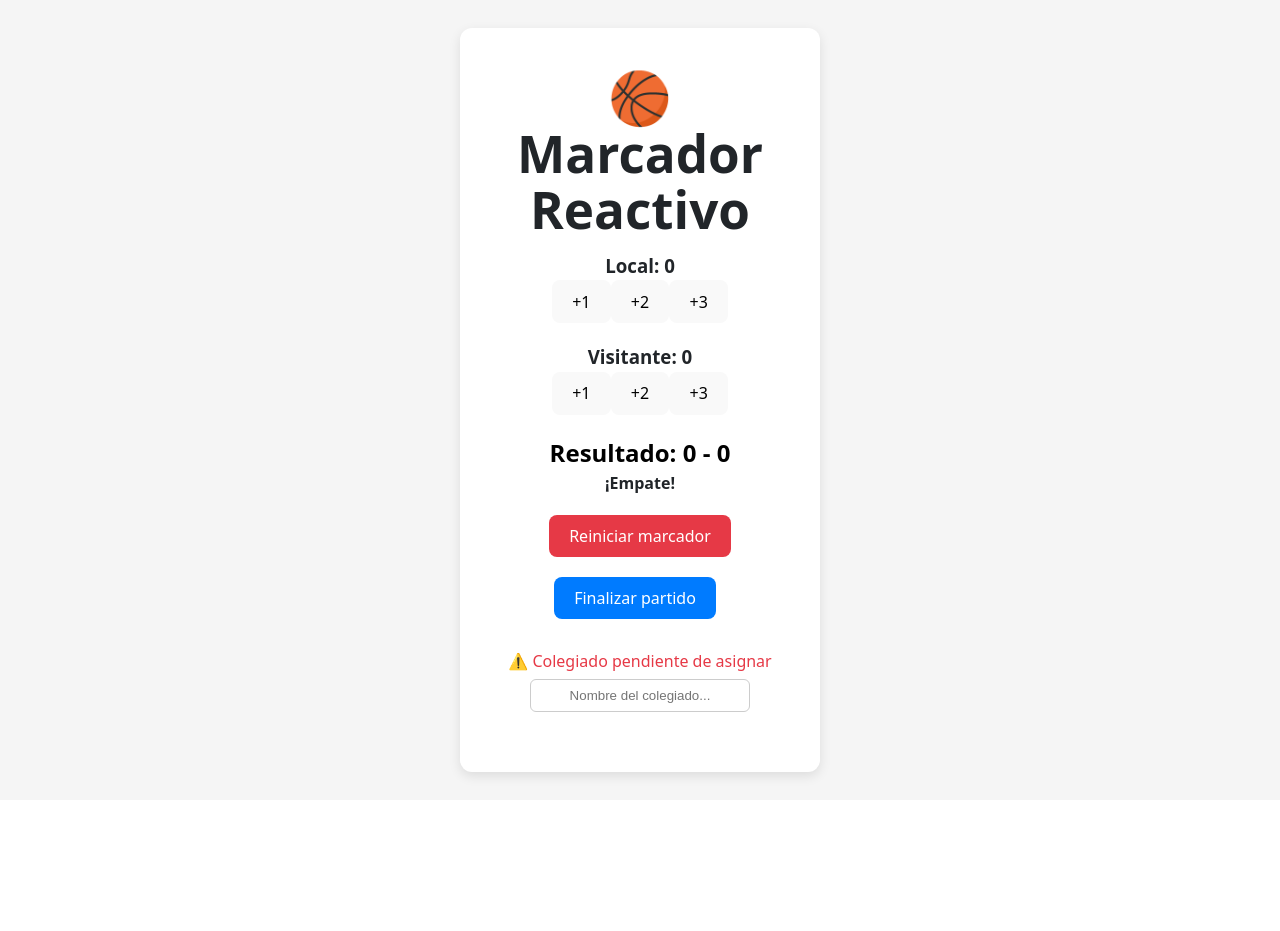
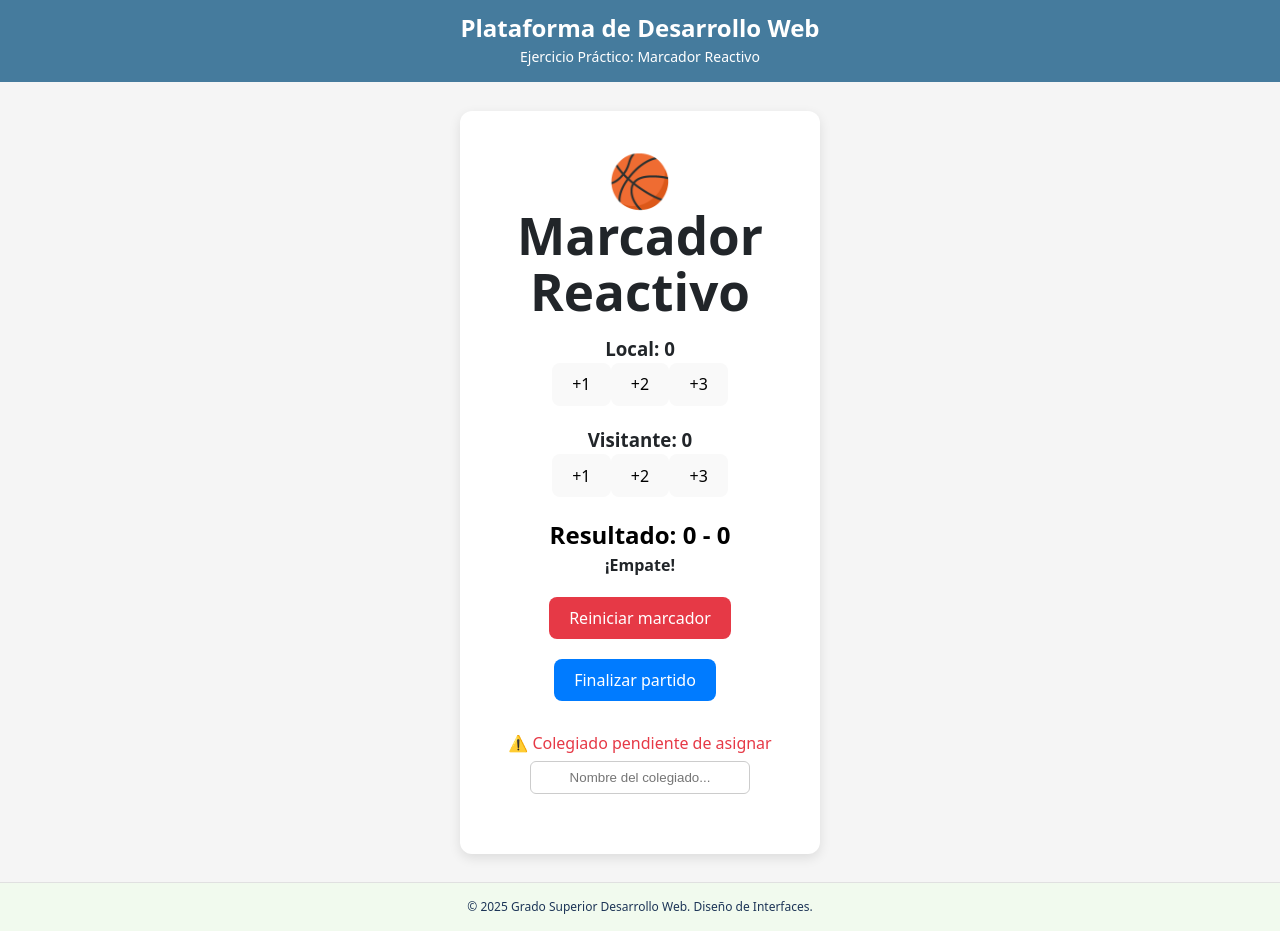
Before and after one commit to raulpra/DI, a React (Vite) app: page / in a window 1280 px wide. Before the commit the page ends 800 px from the top, so only its background shows below. Built offline with nearby package versions, Linux system fonts and the light colour scheme.

Commit message:
Header & Fotter added

```diff
--- a/src/App.tsx
+++ b/src/App.tsx
@@ -1,9 +1,13 @@
+import Footer from "./components/Footer";
+import Header from "./components/Header";
 import ScoreboardPage from "./pages/ScoreboardPage";
 
 function App() {
   return (
     <>
+      <Header />
       <ScoreboardPage />
+      <Footer />
     </>
   );
 }
--- /dev/null
+++ b/src/components/Footer.tsx
@@ -0,0 +1,22 @@
+export default function Footer() {
+  const currentYear = new Date().getFullYear();
+
+  return (
+    <footer
+      style={{
+        backgroundColor: "#F1FAEE",
+        color: "#1D3557",
+        padding: "10px 0",
+        textAlign: "center",
+        fontSize: "12px",
+        borderTop: "1px solid #E0E0E0",
+        width: "100%",
+      }}
+    >
+      <p style={{ margin: "5px 0" }}>
+        &copy; {currentYear} Grado Superior Desarrollo Web. Diseño de
+        Interfaces.
+      </p>
+    </footer>
+  );
+}
--- /dev/null
+++ b/src/components/Header.tsx
@@ -0,0 +1,21 @@
+export default function Header() {
+  return (
+    <header
+      style={{
+        backgroundColor: "#457B9D",
+        color: "white",
+        padding: "15px 0",
+        textAlign: "center",
+        boxShadow: "0 2px 4px rgba(0,0,0,0.1)",
+        width: "100%",
+      }}
+    >
+      <h1 style={{ margin: 0, fontSize: "24px" }}>
+        Plataforma de Desarrollo Web
+      </h1>
+      <p style={{ margin: "5px 0 0", fontSize: "14px" }}>
+        Ejercicio Práctico: Marcador Reactivo
+      </p>
+    </header>
+  );
+}
```
